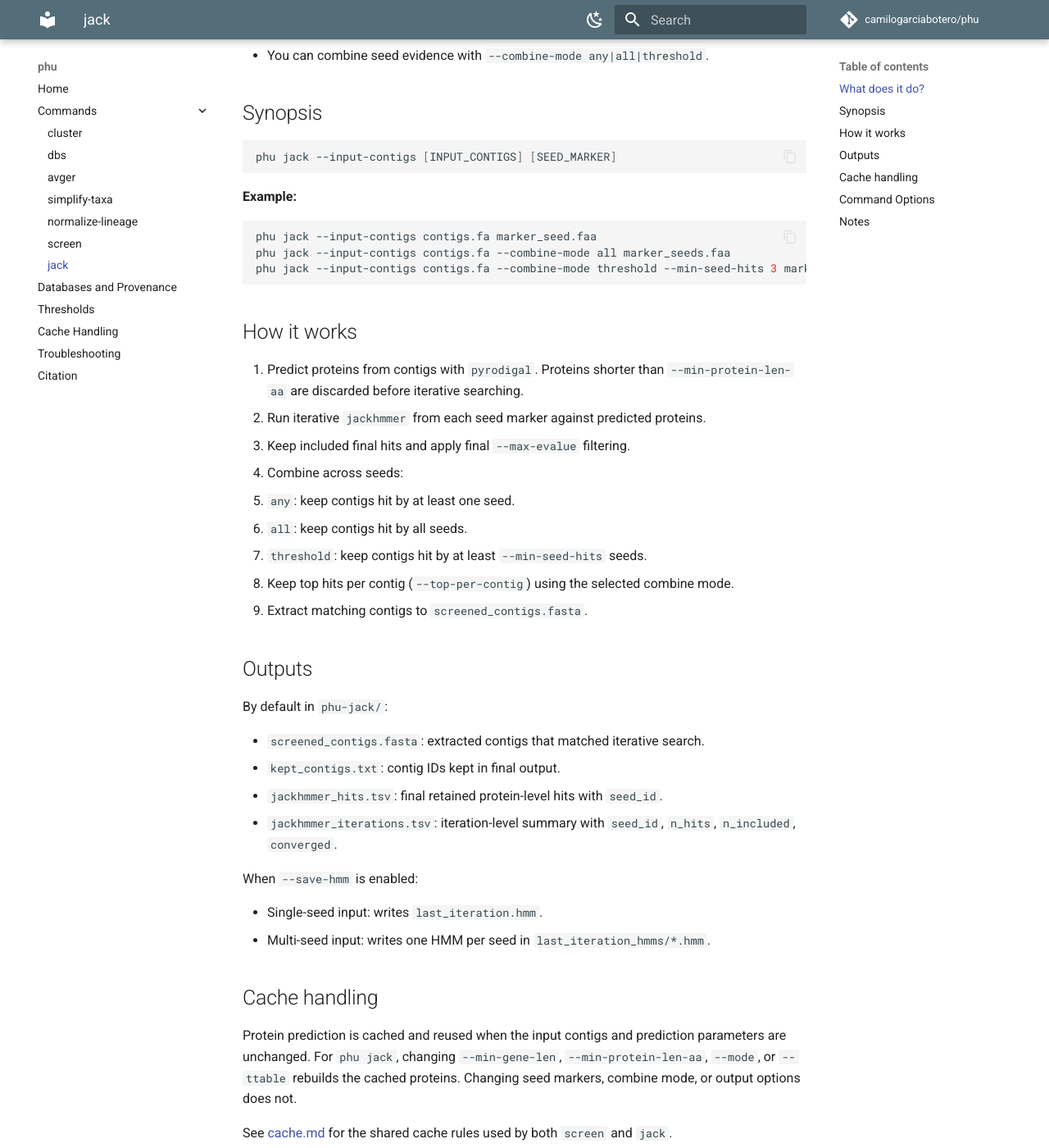
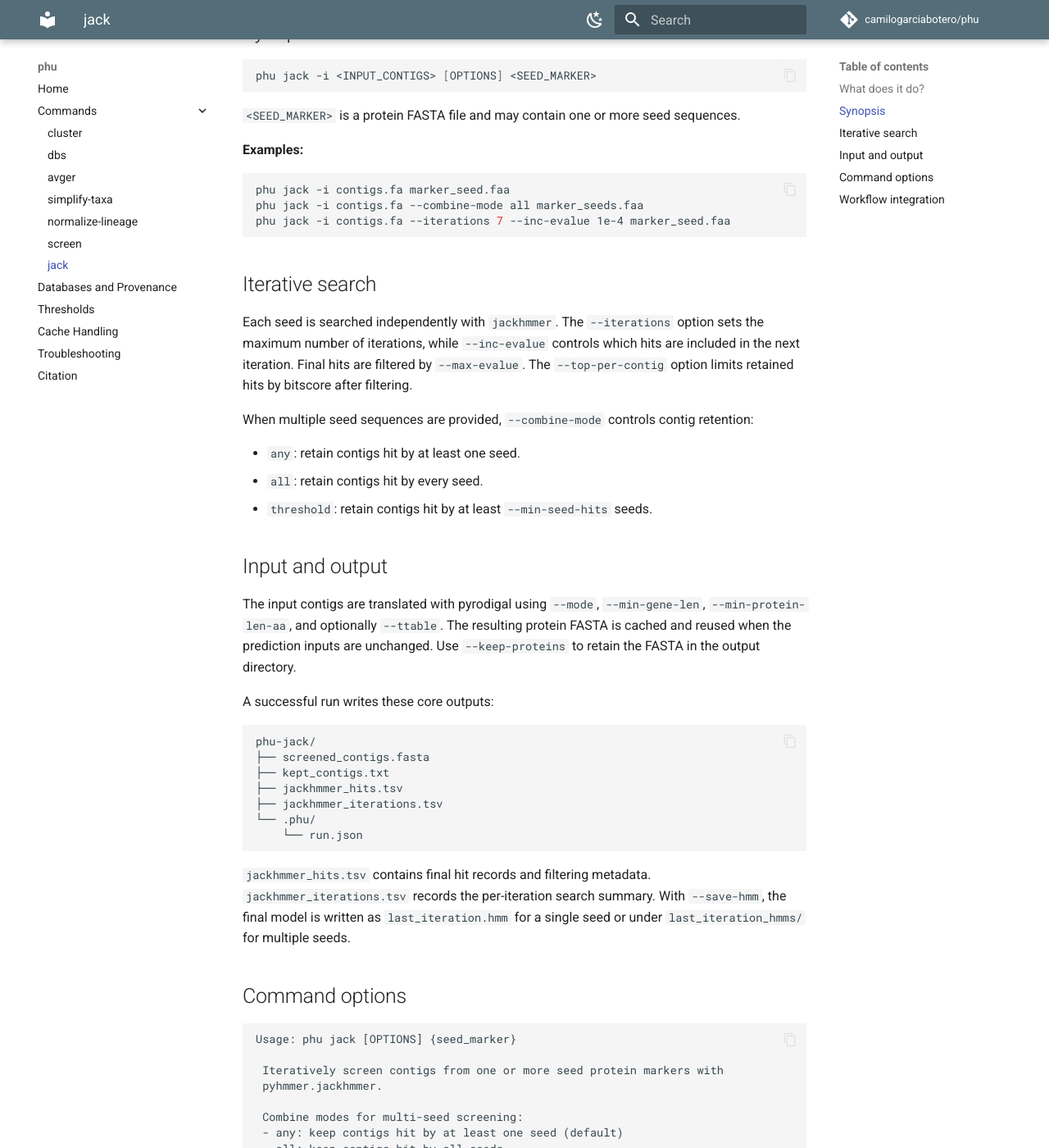
Before and after one commit to camilogarciabotero/phu, an MkDocs documentation site: the page built from docs/commands/jack.md, in a window 1280 px wide and 1400 px high, scrolled down 419 px. Shown: the whole window at 82% size. Built offline with MkDocs 1.6.1 and Material for MkDocs 9.7.7, drawn with Linux system fonts in a browser that asks for light colours; comment, search, counter and statistics services are not loaded; some of the changed text lies outside the part shown.

Commit message:
Enhance jack command documentation and CLI options for clarity and organization

````diff
--- a/docs/commands/jack.md
+++ b/docs/commands/jack.md
@@ -2,144 +2,168 @@
 
 ## What does it do?
 
-The `phu jack` command screens contigs using an iterative protein-seed search with `pyhmmer.hmmer.jackhmmer`.
+The `phu jack` command iteratively screens contigs from one or more seed protein markers using `pyhmmer.hmmer.jackhmmer`. It predicts proteins from the input contigs, searches them against each seed, and uses successive iterations to expand the detected protein family.
 
-It predicts proteins from your contigs, runs iterative searches from one or more seed proteins, and extracts contigs that contain significant included hits.
-
-This implementation supports multi-seed workflows:
-
-- It accepts one seed marker FASTA file containing one or more protein sequences.
-- Seed IDs in FASTA headers must be unique.
-- You can combine seed evidence with `--combine-mode any|all|threshold`.
+This command is useful when a trusted marker protein is available but a profile HMM is not. Interpret expanded hits as sequence-similarity evidence, not as a validated functional or taxonomic assignment.
 
 ## Synopsis
 
 ```bash
-phu jack --input-contigs [INPUT_CONTIGS] [SEED_MARKER]
+phu jack -i <INPUT_CONTIGS> [OPTIONS] <SEED_MARKER>
 ```
 
-**Example:**
+`<SEED_MARKER>` is a protein FASTA file and may contain one or more seed sequences.
+
+**Examples:**
 
 ```bash
-phu jack --input-contigs contigs.fa marker_seed.faa
-phu jack --input-contigs contigs.fa --combine-mode all marker_seeds.faa
-phu jack --input-contigs contigs.fa --combine-mode threshold --min-seed-hits 3 marker_seeds.faa
+phu jack -i contigs.fa marker_seed.faa
+phu jack -i contigs.fa --combine-mode all marker_seeds.faa
+phu jack -i contigs.fa --iterations 7 --inc-evalue 1e-4 marker_seed.faa
 ```
 
-## How it works
+## Iterative search
 
-1. Predict proteins from contigs with `pyrodigal`.
-    Proteins shorter than `--min-protein-len-aa` are discarded before iterative searching.
-2. Run iterative `jackhmmer` from each seed marker against predicted proteins.
-3. Keep included final hits and apply final `--max-evalue` filtering.
-4. Combine across seeds:
-  - `any`: keep contigs hit by at least one seed.
-  - `all`: keep contigs hit by all seeds.
-  - `threshold`: keep contigs hit by at least `--min-seed-hits` seeds.
-5. Keep top hits per contig (`--top-per-contig`) using the selected combine mode.
-6. Extract matching contigs to `screened_contigs.fasta`.
+Each seed is searched independently with `jackhmmer`. The `--iterations` option sets the maximum number of iterations, while `--inc-evalue` controls which hits are included in the next iteration. Final hits are filtered by `--max-evalue`. The `--top-per-contig` option limits retained hits by bitscore after filtering.
 
-## Outputs
+When multiple seed sequences are provided, `--combine-mode` controls contig retention:
 
-By default in `phu-jack/`:
+- `any`: retain contigs hit by at least one seed.
+- `all`: retain contigs hit by every seed.
+- `threshold`: retain contigs hit by at least `--min-seed-hits` seeds.
 
-- `screened_contigs.fasta`: extracted contigs that matched iterative search.
-- `kept_contigs.txt`: contig IDs kept in final output.
-- `jackhmmer_hits.tsv`: final retained protein-level hits with `seed_id`.
-- `jackhmmer_iterations.tsv`: iteration-level summary with `seed_id`, `n_hits`, `n_included`, `converged`.
+## Input and output
 
-When `--save-hmm` is enabled:
+The input contigs are translated with pyrodigal using `--mode`, `--min-gene-len`, `--min-protein-len-aa`, and optionally `--ttable`. The resulting protein FASTA is cached and reused when the prediction inputs are unchanged. Use `--keep-proteins` to retain the FASTA in the output directory.
 
-- Single-seed input: writes `last_iteration.hmm`.
-- Multi-seed input: writes one HMM per seed in `last_iteration_hmms/*.hmm`.
+A successful run writes these core outputs:
 
-## Cache handling
+```text
+phu-jack/
+├── screened_contigs.fasta
+├── kept_contigs.txt
+├── jackhmmer_hits.tsv
+├── jackhmmer_iterations.tsv
+└── .phu/
+    └── run.json
+```
 
-Protein prediction is cached and reused when the input contigs and prediction parameters are unchanged. For `phu jack`, changing `--min-gene-len`, `--min-protein-len-aa`, `--mode`, or `--ttable` rebuilds the cached proteins. Changing seed markers, combine mode, or output options does not.
+`jackhmmer_hits.tsv` contains final hit records and filtering metadata. `jackhmmer_iterations.tsv` records the per-iteration search summary. With `--save-hmm`, the final model is written as `last_iteration.hmm` for a single seed or under `last_iteration_hmms/` for multiple seeds.
 
-See [cache.md](../cache.md) for the shared cache rules used by both `screen` and `jack`.
+## Command options
 
-## Command Options
+```text
+Usage: phu jack [OPTIONS] {seed_marker}
+
+ Iteratively screen contigs from one or more seed protein markers with
+ pyhmmer.jackhmmer.
+
+ Combine modes for multi-seed screening:
+ - any: keep contigs hit by at least one seed (default)
+ - all: keep contigs hit by all seeds
+ - threshold: keep contigs hit by at least --min-seed-hits seeds
+
+ Examples:
+     phu jack -i contigs.fa marker_seed.faa
+     phu jack -i contigs.fa --combine-mode all marker_seeds.faa
+     phu jack -i contigs.fa --iterations 7 --inc-evalue 1e-4 marker_seed.faa
+
+╭─ Arguments ───────────────────────────────────────────────────────────────╮
+│ *    seed_marker      <path>  Seed marker protein FASTA (supports one or  │
+│                               more sequences) [required]                   │
+╰───────────────────────────────────────────────────────────────────────────╯
+╭─ Options ──────────────────────────────────────────────────────────────────╮
+│ *  --input-contigs  -i                     <path>           Input contigs  │
+│                                                             FASTA          │
+│                                                             [required]     │
+│    --output-folder  -o                     <path>           Output         │
+│                                                             directory      │
+│                                                             [default:      │
+│                                                             phu-jack]      │
+│    --mode           -m                     <str>            pyrodigal mode:│
+│                                                             meta|single    │
+│                                                             [default: meta]│
+│    --threads        -t                     <int range>      Threads for    │
+│                                            [x>=1]           both pyrodigal  │
+│                                                             and pyhmmer     │
+│                                                             [default: 1]    │
+│    --iterations     -I                     <int range>      Maximum         │
+│                                            [x>=1]           jackhmmer       │
+│                                                             iterations      │
+│                                                             [default: 5]    │
+│    --inc-evalue                            <float>          Inclusion       │
+│                                                             E-value         │
+│                                                             threshold for   │
+│                                                             iterative       │
+│                                                             jackhmmer       │
+│                                                             [default: 0.001]│
+│    --max-evalue     -e                     <float>          Maximum         │
+│                                                             independent     │
+│                                                             E-value to keep │
+│                                                             a final hit     │
+│                                                             [default: 1e-05]│
+│    --top-per-cont…  -n                     <int range>      Keep top-N hits │
+│                                            [x>=1]           per contig       │
+│                                                             (by bitscore)   │
+│                                                             [default: 1]    │
+│    --combine-mode   -c                     <str>            How to combine  │
+│                                                             hits from       │
+│                                                             multiple seed   │
+│                                                             proteins:       │
+│                                                             any|all|thresho… │
+│                                                             [default: any]  │
+│    --min-seed-hits  -k                     <int range>      Minimum number  │
+│                                            [x>=1]           of seeds that    │
+│                                                             must hit a      │
+│                                                             contig (for     │
+│                                                             threshold mode) │
+│                                                             [default: 1]    │
+│    --min-gene-len   -g                     <int>            Minimum gene    │
+│                                                             length for      │
+│                                                             pyrodigal (nt)  │
+│                                                             [default: 90]    │
+│    --min-protein-…                         <int range>      Minimum         │
+│                                            [x>=1]           translated      │
+│                                                             protein length  │
+│                                                             to keep (aa)    │
+│                                                             [default: 30]    │
+│    --ttable         -T                     <int range>      NCBI translation│
+│                                            [x>=1]           table; default  │
+│                                                             uses each       │
+│                                                             contig's        │
+│                                                             predicted table │
+│    --keep-proteins      --no-keep-prot…                     Keep the protein│
+│                                                             FASTA used for  │
+│                                                             searching       │
+│                                                             [default:       │
+│                                                             no-keep-protein…│
+│    --save-hmm           --no-save-hmm                       Save the last   │
+│                                                             jackhmmer       │
+│                                                             iteration HMM as│
+│                                                             last_iteration… │
+│                                                             [default:       │
+│                                                             no-save-hmm]    │
+│    --quiet                                                  Suppress routine│
+│                                                             progress output.│
+│    --verbose                                                Show additional │
+│                                                             progress        │
+│                                                             details.         │
+│    --help           -h                                      Show this        │
+│                                                             message and     │
+│                                                             exit.            │
+╰───────────────────────────────────────────────────────────────────────────╯
+```
+
+## Workflow integration
 
 ```bash
-Usage: phu jack [OPTIONS] {seed_marker}
-
-Iteratively screen contigs from one or more seed protein markers with pyhmmer.jackhmmer.
-
-Combine modes for multi-seed screening:
-- any: keep contigs hit by at least one seed (default)
-- all: keep contigs hit by all seeds
-- threshold: keep contigs hit by at least --min-seed-hits seeds
-
-Examples:
-    phu jack -i contigs.fa marker_seed.faa
-    phu jack -i contigs.fa --combine-mode all marker_seeds.faa
-    phu jack -i contigs.fa --iterations 7 --inc-evalue 1e-4 marker_seed.faa
-
-╭─ Arguments ──────────────────────────────────────────────────────────────────────────────────────╮
-│ *    seed_marker      <path>  Seed marker protein FASTA (supports one or more sequences)         │
-│                               [required]                                                         │
-╰──────────────────────────────────────────────────────────────────────────────────────────────────╯
-╭─ Options ────────────────────────────────────────────────────────────────────────────────────────╮
-│ *  --input-contigs       -i                        <path>              Input contigs FASTA       │
-│                                                                        [required]                │
-│    --output-folder       -o                        <path>              Output directory          │
-│                                                                        [default: phu-jack]       │
-│    --mode                -m                        <str>               pyrodigal mode:           │
-│                                                                        meta|single               │
-│                                                                        [default: meta]           │
-│    --threads             -t                        <int range> [x>=1]  Threads for both          │
-│                                                                        pyrodigal and pyhmmer     │
-│                                                                        [default: 1]              │
-│    --iterations          -I                        <int range> [x>=1]  Maximum jackhmmer         │
-│                                                                        iterations                │
-│                                                                        [default: 5]              │
-│    --inc-evalue                                    <float>             Inclusion E-value         │
-│                                                                        threshold for iterative   │
-│                                                                        jackhmmer                 │
-│                                                                        [default: 0.001]          │
-│    --max-evalue          -e                        <float>             Maximum independent       │
-│                                                                        E-value to keep a final   │
-│                                                                        hit                       │
-│                                                                        [default: 1e-05]          │
-│    --top-per-contig      -n                        <int range> [x>=1]  Keep top-N hits per       │
-│                                                                        contig (by bitscore)      │
-│                                                                        [default: 1]              │
-│    --combine-mode        -c                        <str>               How to combine hits from  │
-│                                                                        multiple seed proteins:   │
-│                                                                        any|all|threshold         │
-│                                                                        [default: any]            │
-│    --min-seed-hits       -k                        <int range> [x>=1]  Minimum number of seeds   │
-│                                                                        that must hit a contig    │
-│                                                                        (for threshold mode)      │
-│                                                                        [default: 1]              │
-│    --min-gene-len        -g                        <int>               Minimum gene length for   │
-│                                                                        pyrodigal (nt)            │
-│                                                                        [default: 90]             │
-│    --min-protein-len-aa                            <int range> [x>=1]  Minimum translated        │
-│                                                                        protein length to keep    │
-│                                                                        (aa)                      │
-│                                                                        [default: 30]             │
-│    --ttable              -T                        <int>               NCBI translation table    │
-│                                                                        for coding sequences      │
-│                                                                        [default: none]           │
-│    --keep-proteins           --no-keep-proteins                        Keep the protein FASTA    │
-│                                                                        used for searching        │
-│                                                                        [default:                 │
-│                                                                        no-keep-proteins]         │
-│    --save-hmm                --no-save-hmm                             Save the last jackhmmer   │
-│                                                                        iteration HMM as          │
-│                                                                        last_iteration.hmm        │
-│                                                                        [default: no-save-hmm]    │
-│    --quiet                                                             Suppress routine progress │
-│                                                                        output.                   │
-│    --verbose                                                           Show additional progress  │
-│                                                                        details.                  │
-│    --help                -h                                            Show this message and     │
-│                                                                        exit.                     │
-╰──────────────────────────────────────────────────────────────────────────────────────────────────╯
+# Start with a trusted marker protein.
+phu jack \
+  --input-contigs viral_assembly.fasta \
+  --output-folder phu-jack-capsid \
+  --iterations 7 \
+  --inc-evalue 1e-4 \
+  marker_seed.faa
 ```
 
-## Notes
-
-If you use `--combine-mode threshold`, `--min-seed-hits` cannot exceed the number of seed sequences in `SEED_MARKER`.
+Use `--save-hmm` when the final iterative model is needed for inspection or follow-up searches. Use `--quiet` in scripted workflows and retain the default output tables for provenance.
````
Also changed, not shown: 1 other file.
